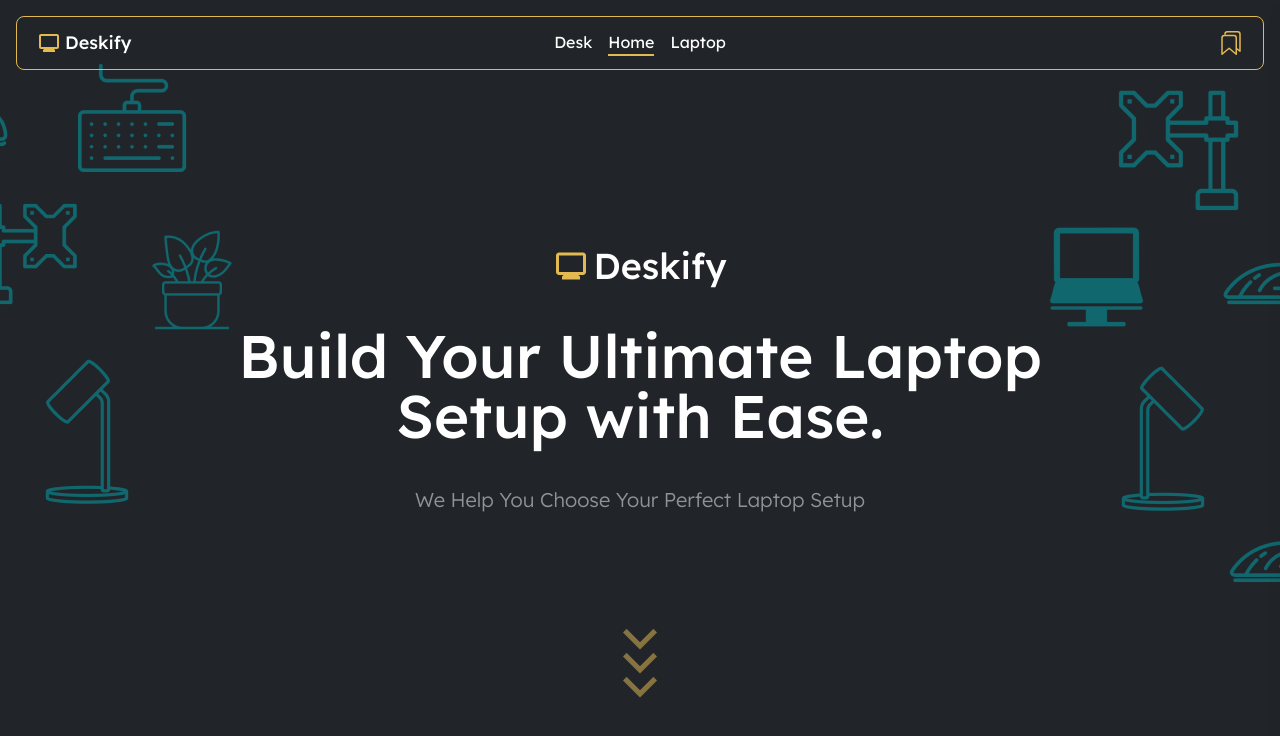
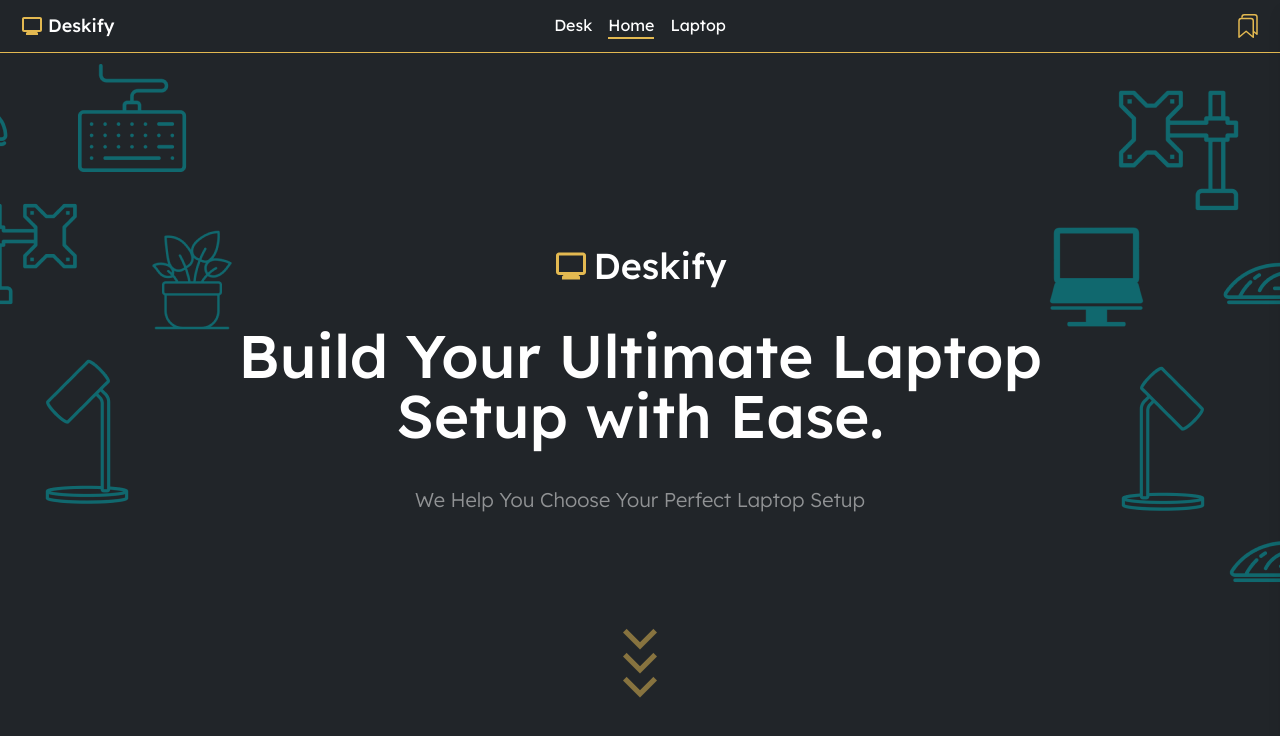
Before and after one commit to kanaee-cloud/deskify-fe, a React (Create React App) app: page / in a window 1280 px wide. Shown: the top 736 px of the page. Built offline with nearby package versions, Linux system fonts and the light colour scheme.

Commit message:
fix navbar fck renvs

```diff
--- a/src/components/Navbar.jsx
+++ b/src/components/Navbar.jsx
@@ -2,10 +2,8 @@ import React, { useEffect, useState } from "react";
 import { NavLink, useLocation } from "react-router-dom";
 import { MdMonitor } from "react-icons/md";
 import { IoBookmarksOutline } from "react-icons/io5";
-// import { Menu, X } from "lucide-react";
+import { FaChevronDown, FaChevronUp } from "react-icons/fa";
 import Bookmark from "./Bookmark";
-import { FaChevronDown, FaChevronUp } from "react-icons/fa";
-
 
 const Navbar = () => {
   const [isSticky, setIsSticky] = useState(false);
@@ -54,11 +52,14 @@ const Navbar = () => {
   return (
     <>
       <header
-        className={`${
-          isSticky
-            ? "fixed top-0 left-0 right-0 bg-primary shadow-lg"
-            : "relative bg-transparent"
-        } border rounded-lg m-4 border-accent flex items-center justify-between py-3 px-5 z-50 transition-all duration-300`}
+        className={`
+          transition-all duration-300
+          ${isSticky
+            ? "fixed top-0 left-0 right-0 bg-primary shadow-lg m-4 rounded-lg border border-accent"
+            : "fixed top-0 left-0 right-0 bg-primary border-b border-accent"
+          }
+          flex items-center justify-between py-3 px-5 z-50
+        `}
       >
         <div className="flex items-center">
           <MdMonitor size={24} className="text-accent" />
@@ -67,18 +68,15 @@ const Navbar = () => {
 
         {/* Mobile Menu Section */}
         <div className="md:hidden flex items-center gap-3">
-          {/* Current Route Name */}
           <span className="text-white text-sm">{getCurrentRouteName()}</span>
-
-          {/* Menu Button */}
           <button
             onClick={toggleMenu}
             className="z-50"
           >
             {isMenuOpen ? (
-              <FaChevronUp  className="h-6 w-6 text-accent" size={10}/>
+              <FaChevronUp className="h-6 w-6 text-accent" size={10}/>
             ) : (
-              <FaChevronDown  className="h-6 w-6 text-accent" size={10}/>
+              <FaChevronDown className="h-6 w-6 text-accent" size={10}/>
             )}
           </button>
         </div>
@@ -96,7 +94,7 @@ const Navbar = () => {
           </NavLink>
         </nav>
 
-        {/* Mobile Navigation Dropdown with Animation */}
+        {/* Mobile Navigation Dropdown */}
         <div
           className={`md:hidden absolute top-full left-0 right-0 mt-2 bg-primary border border-accent rounded-lg shadow-lg transform transition-all duration-300 ease-in-out origin-top ${
             isMenuOpen
```
